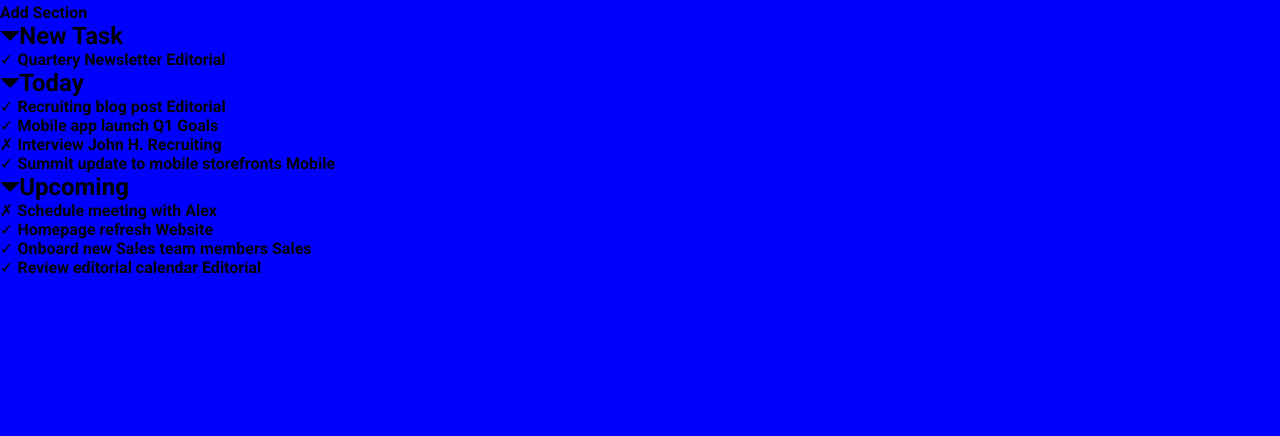
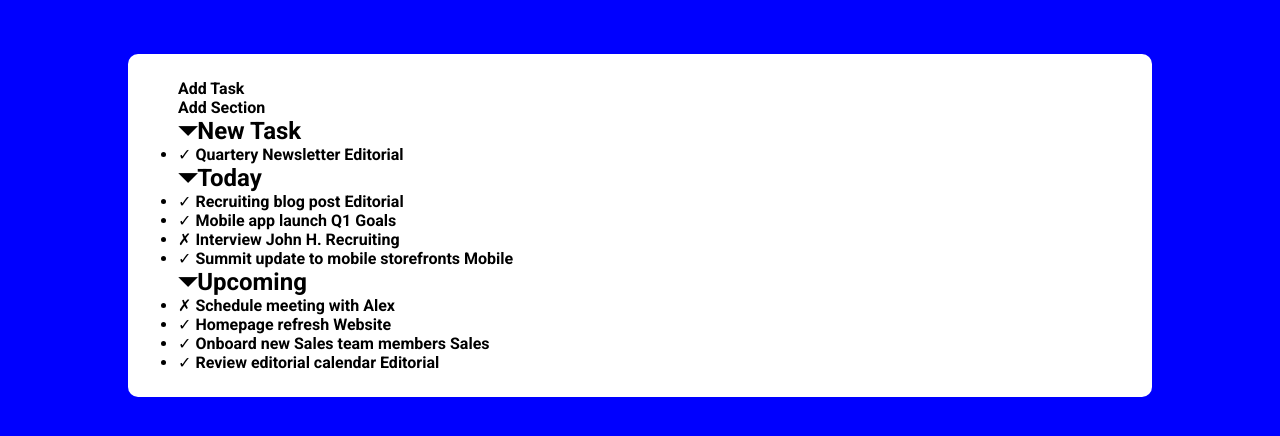
Before and after one commit to nabilmoutahir/html-css-toboolist, a plain HTML site: page index.html in a window 1280 px wide. Shown: the part 96-532 px from the top of the page. Drawn offline with Linux system fonts and the light colour scheme.

Commit message:
add main container style

```diff
--- a/css/style.css
+++ b/css/style.css
@@ -29,3 +29,12 @@ body {
 #logo {
     vertical-align: middle;
 }
+
+/* MAIN CONTENT*/
+.container-main {
+    margin: 70px auto;
+    width: 80%;
+    background-color: white;
+    padding: 25px 50px ;
+    border-radius: 10px;
+}
--- a/index.html
+++ b/index.html
@@ -11,15 +11,15 @@
 </head>
 
 <body>
-    <!-- HEADER E LOGO -->
+    <!-- HEADER AND LOGO -->
     <header class="container-header">
         <img id="logo" src="./img/Logo.png" alt="">
         <h1 id="main-title">Toboolist</h1>
     </header>
 
-    <!-- MAIN CONTENUTI -->
+    <!-- MAIN CONTENT -->
     <main class="container-main">
-        <header>
+        <header class="add">
             <div>
                 Add Task
             </div>
@@ -29,7 +29,7 @@
             </div>
         </header>
 
-        <!-- LISTA 1 -->
+        <!-- LIST 1 -->
         <section>
             <h2>&#9207;New Task</h2>
                 <ul>
@@ -39,7 +39,7 @@
                 </ul>
         </section>
 
-        <!-- LISTA 2 -->
+        <!-- LIST 2 -->
         <section>
             <h2>&#9207;Today</h2>
             <ul>
@@ -58,7 +58,7 @@
             </ul>
         </section>
 
-        <!-- LISTA 3 -->
+        <!-- LIST 3 -->
         <section>
             <h2>&#9207;Upcoming</h2>
             <ul>
```
